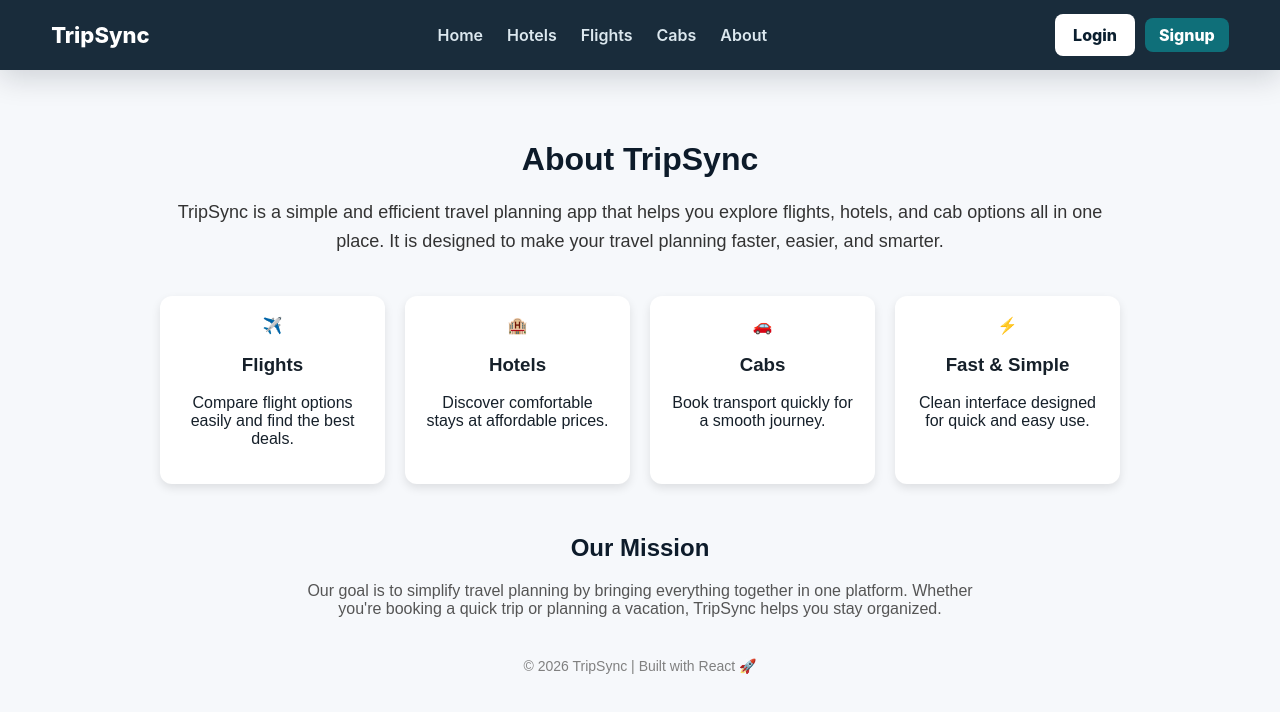
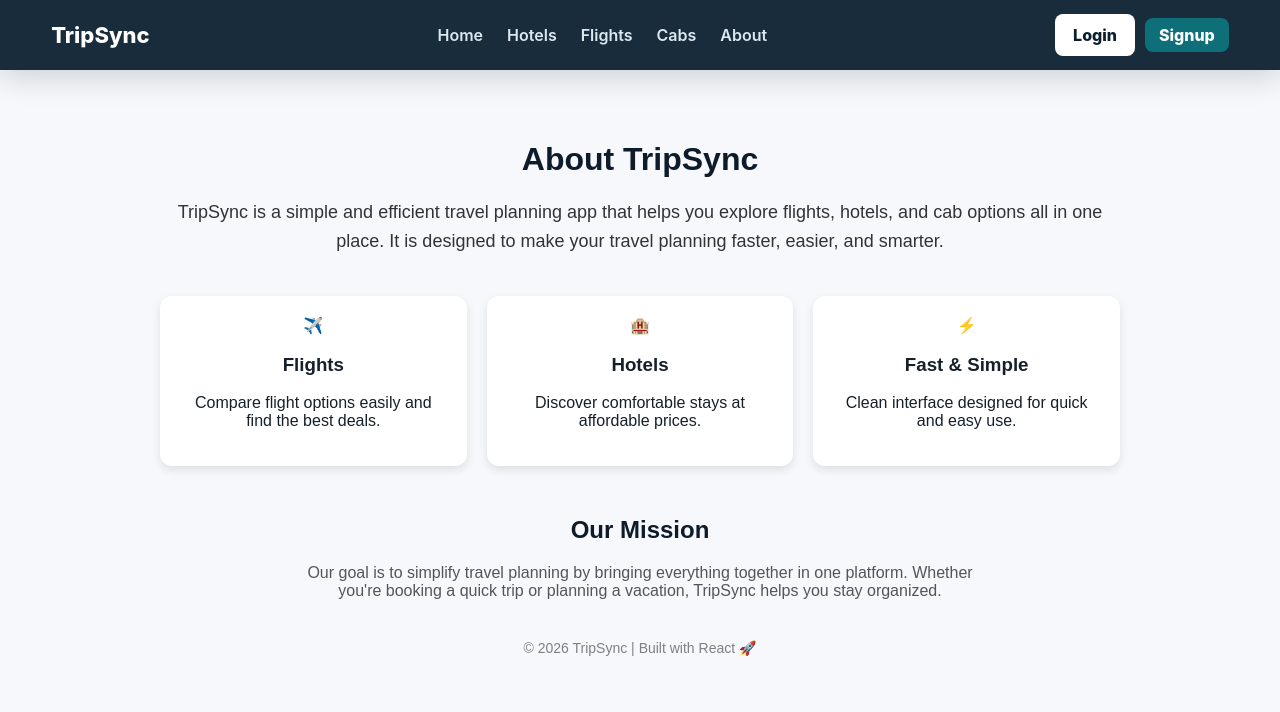
Before and after one commit to ParvNarang20/TripSync, a React (Vite) app in the folder Project1/: page /about in a window 1280 px wide. Shown: the top 712 px of the page. Built offline with nearby package versions, Linux system fonts and the light colour scheme.

Commit message:
Refactor About component and remove Cabs section

```diff
--- a/Project1/src/pages/About.jsx
+++ b/Project1/src/pages/About.jsx
@@ -6,6 +6,7 @@ function About() {
       margin: "auto",
       fontFamily: "Arial, sans-serif"
     }}>
+
       <h1 style={{
         textAlign: "center",
         color: "#0d1b2a",
@@ -13,6 +14,7 @@ function About() {
       }}>
         About TripSync
       </h1>
+
 
       <p style={{
         textAlign: "center",
@@ -24,6 +26,7 @@ function About() {
         explore flights, hotels, and cab options all in one place.
         It is designed to make your travel planning faster, easier, and smarter.
       </p>
+
 
       <div style={{
         display: "grid",
@@ -44,11 +47,7 @@ function About() {
           <p>Discover comfortable stays at affordable prices.</p>
         </div>
 
-        <div style={cardStyle}>
-          🚗
-          <h3>Cabs</h3>
-          <p>Book transport quickly for a smooth journey.</p>
-        </div>
+
 
         <div style={cardStyle}>
           ⚡
@@ -70,6 +69,7 @@ function About() {
         </p>
       </div>
 
+
       <p style={{
         marginTop: "40px",
         textAlign: "center",
@@ -83,6 +83,7 @@ function About() {
   );
 }
 
+
 const cardStyle = {
   background: "#ffffff",
   padding: "20px",
```
